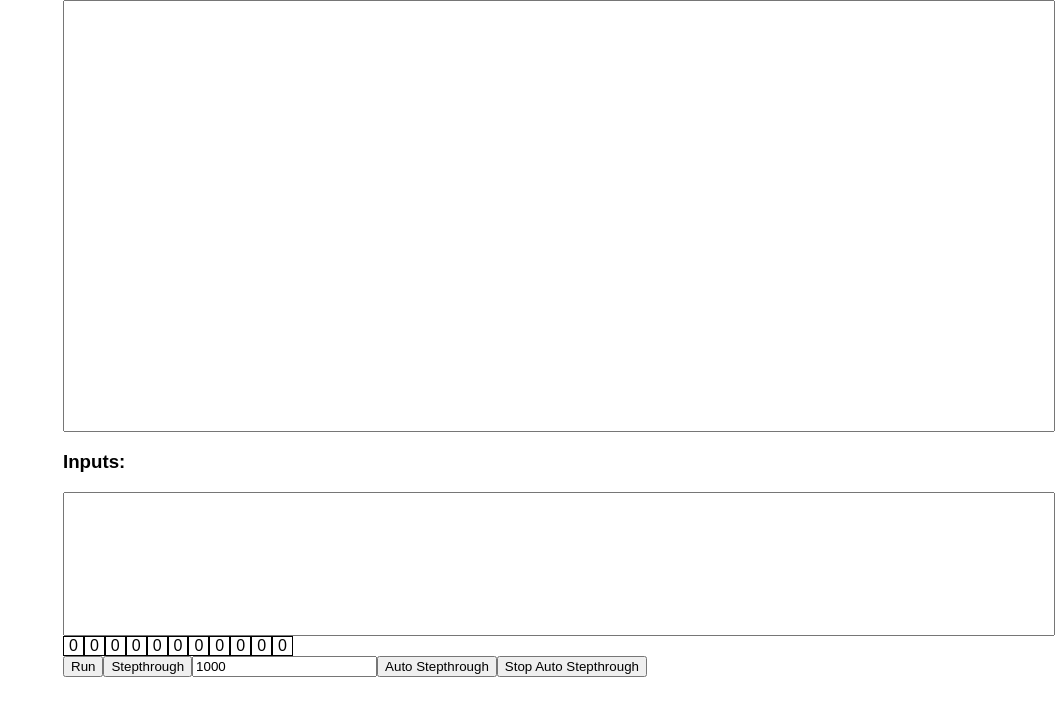
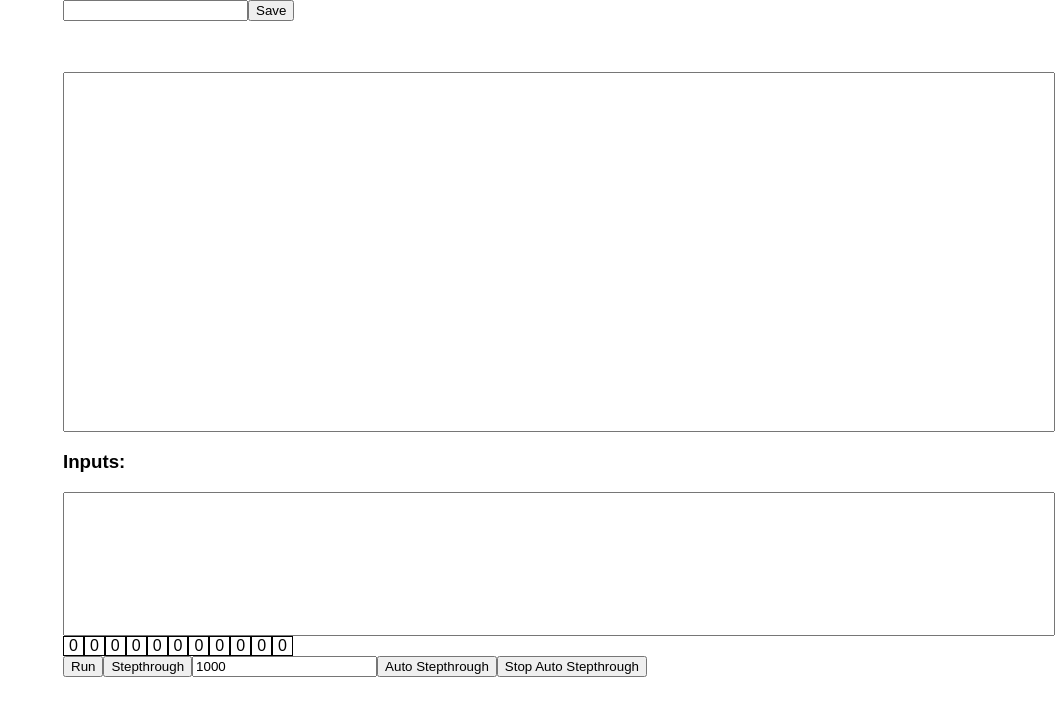
Before and after one commit to BrainifIDE/brainifide, a React (Create React App) app: page / in a window 1280 px wide. Shown: the top 716 px of the page, without its empty margins (225-1280 px from the left). Built offline with nearby package versions, Linux system fonts and the light colour scheme.

Commit message:
Implement save

```diff
--- a/src/IDE.css
+++ b/src/IDE.css
@@ -4,9 +4,14 @@
   flex-grow: 1;
 }
 
+.IDE .name-container {
+  flex-basis: 0;
+  flex-grow: 10;
+}
+
 .IDE .code-container {
   flex-basis: 0;
-  flex-grow: 60;
+  flex-grow: 50;
 }
 
 .IDE .input-container {
--- a/src/IDE.js
+++ b/src/IDE.js
@@ -2,6 +2,8 @@ import React, { Component } from 'react';
 import { parser, execute, executeStep } from 'bfvm';
 import DataStoreVisualizer from './DataStoreVisualizer';
 import './IDE.css';
+import { addFile } from './store/actions/files';
+import store from './store/store';
 
 class IDE extends Component {
   constructor() {
@@ -12,13 +14,14 @@ class IDE extends Component {
       stdout: "",
       input: "",
       timerSpeed: 1000,
+      name: "",
       executionContext: {
         table: {},
         position: 0
       }
     };
 
-    ["onInputChange", "onCodeChange", "onRunCode", "onStepCode", "onTimerSpeedChange", "onAutoStepCode", "onStopAutoStepCode"].forEach(fn => {
+    ["onInputChange", "onCodeChange", "onRunCode", "onStepCode", "onTimerSpeedChange", "onAutoStepCode", "onStopAutoStepCode", "onNameChange", "onSave"].forEach(fn => {
       this[fn] = this[fn].bind(this);
     });
   }
@@ -26,6 +29,13 @@ class IDE extends Component {
   render() {
     return (
       <div className="IDE">
+        <div className="name-container">
+          <input type="text"
+                 value={ this.state.name }
+                 onChange={ this.onNameChange } />
+          <button onClick={ this.onSave }>Save</button>
+        </div>
+
         <div className="code-container">
           <textarea value={ this.state.code }
                     onChange={ this.onCodeChange } />
@@ -109,6 +119,19 @@ class IDE extends Component {
       });
     }
   }
+
+  onNameChange(event) {
+    this.setState({
+      name: event.target.value
+    });
+  }
+
+  onSave() {
+    addFile(store.dispatch.bind(store), {
+      content: this.state.code,
+      name: this.state.name
+    });
+  }
 }
 
 export default IDE;
--- /dev/null
+++ b/src/db.js
@@ -0,0 +1,11 @@
+import Dexie from 'dexie';
+
+const db = new Dexie('bf');
+
+db.version(1).stores({
+  codes: 'content,&name,created_at,updated_at'
+});
+
+const promise = db.open().then(() => db);
+
+export default promise;
--- a/src/store/actionTypes.js
+++ b/src/store/actionTypes.js
@@ -1,2 +1,3 @@
 export const LOAD_FILES_LIST = "LOAD_FILES_LIST";
 export const SET_FILES_LIST = "SET_FILES_LIST";
+export const ADD_FILE = "ADD_FILE";
--- a/src/store/actions/files.js
+++ b/src/store/actions/files.js
@@ -1,5 +1,5 @@
-import { LOAD_FILES_LIST, SET_FILES_LIST } from '../actionTypes';
-import Dexie from 'dexie';
+import { LOAD_FILES_LIST, SET_FILES_LIST, ADD_FILE } from '../actionTypes';
+import dbPromise from '../../db';
 
 function loadFilesList() {
   return {
@@ -17,13 +17,7 @@ function setFilesList(files) {
 function initFilesList(dispatch) {
   dispatch(loadFilesList());
 
-  const db = new Dexie('bf');
-
-  db.version(1).stores({
-    codes: 'content,&name,created_at,updated_at'
-  });
-
-  db.open().then(() => {
+  dbPromise.then(db => {
     return db.codes.toArray();
   }).then(codes => {
     dispatch(setFilesList(codes));
@@ -32,4 +26,13 @@ function initFilesList(dispatch) {
   });
 }
 
-export { initFilesList };
+function addFile(dispatch, file) {
+  dbPromise.then(db => {
+    dispatch({
+      type: ADD_FILE,
+      file
+    });
+  });
+}
+
+export { initFilesList, addFile };
--- a/src/store/reducers/files.js
+++ b/src/store/reducers/files.js
@@ -1,9 +1,14 @@
-import { LOAD_FILES_LIST, SET_FILES_LIST } from '../actionTypes';
+import { LOAD_FILES_LIST, SET_FILES_LIST, ADD_FILE } from '../actionTypes';
 
 function files(state = [], action) {
   switch (action.type) {
     case SET_FILES_LIST:
       return action.files;
+    case ADD_FILE:
+      return [
+        ...state,
+        action.file
+      ];
     case LOAD_FILES_LIST:
     default:
       return state;
```
